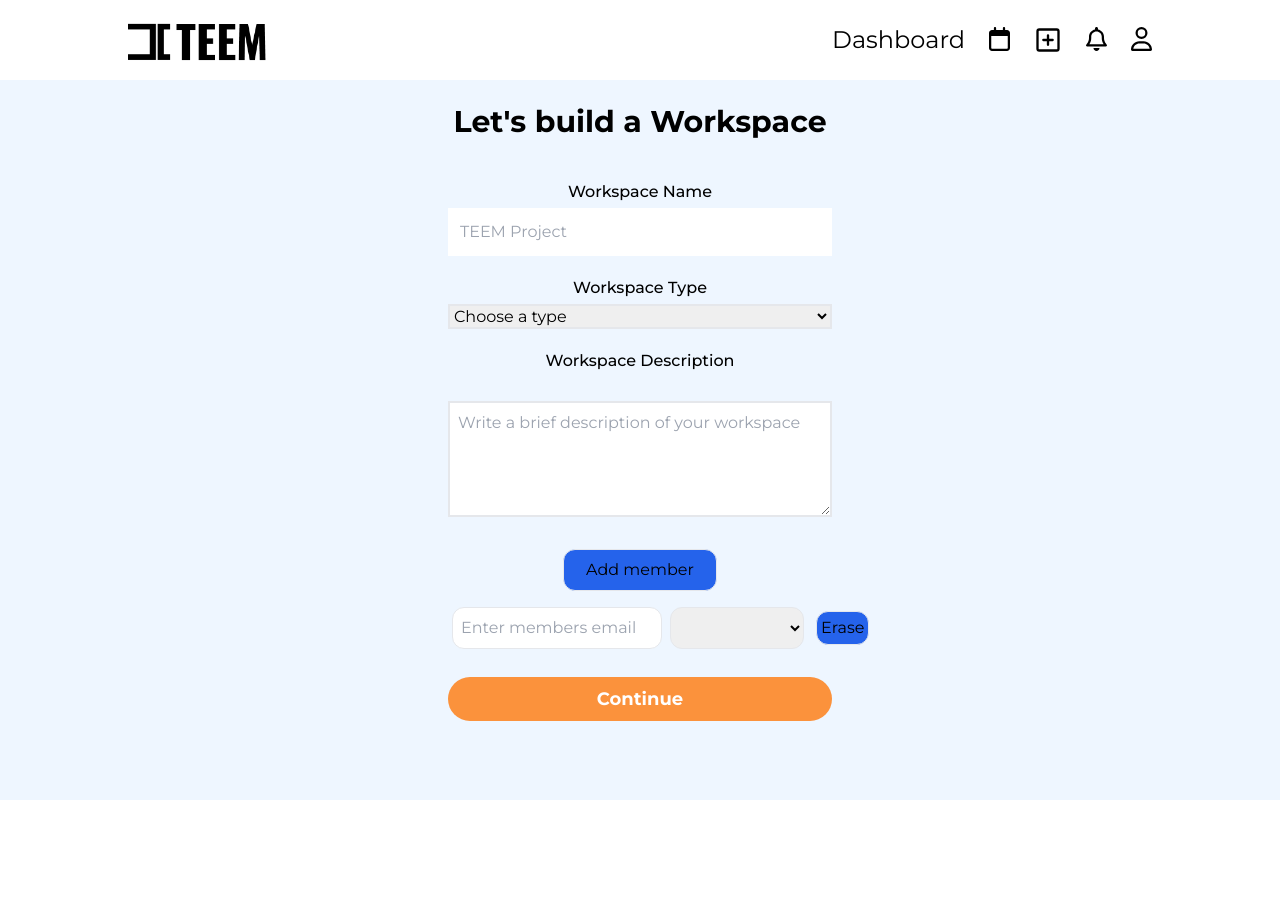
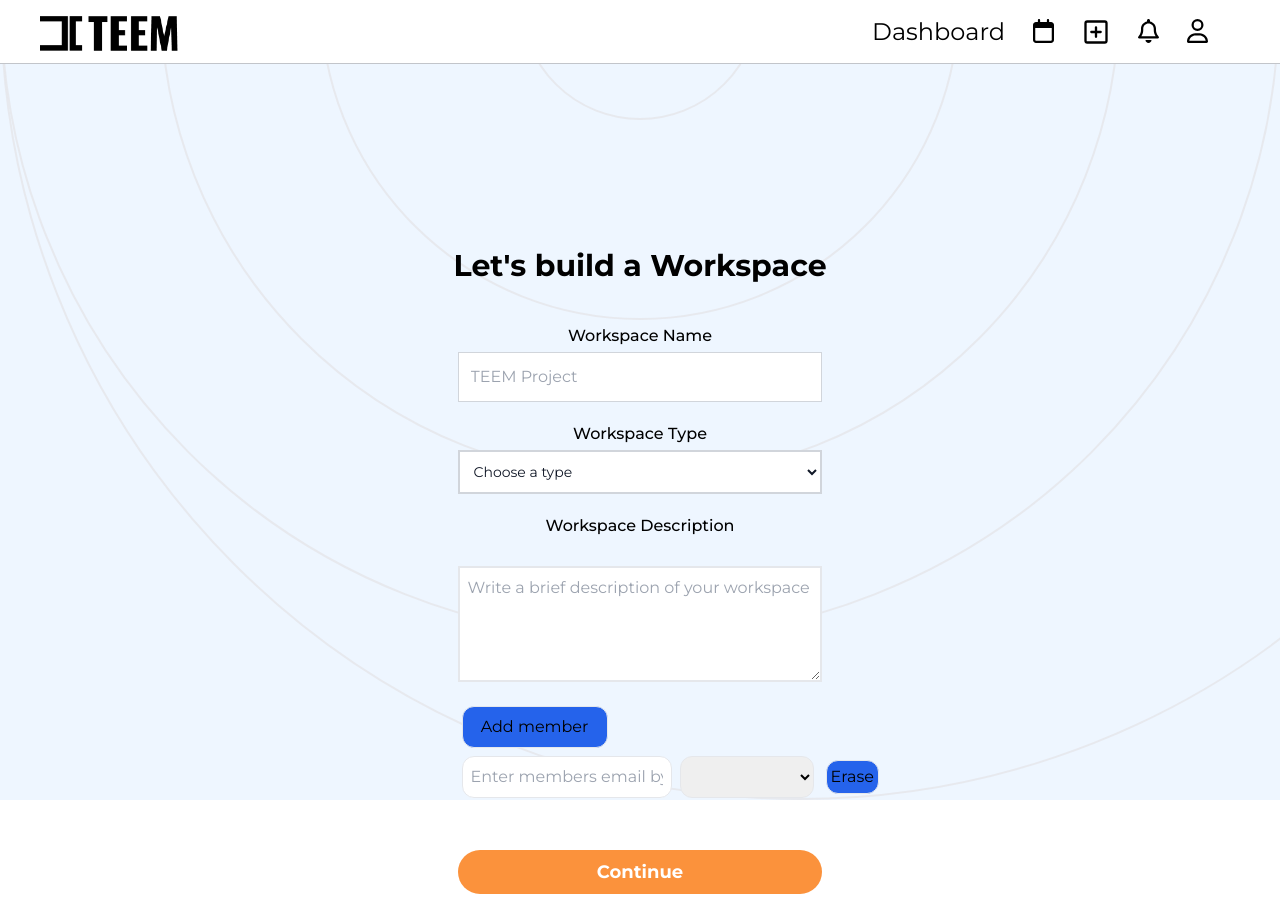
Before and after one commit to KrishRupapara/Group-14_Proj-TEEM, a Next.js app in the folder apps/web/: page /workspace/create in a window 1280 px wide. Before the commit the page ends 800 px from the top, so only its background shows below. Built offline with nearby package versions, Linux system fonts and the light colour scheme.

Commit message:
Merge branch 'dev' of https://github.com/KrishRupapara/Group-14_Proj-TEEM into dhyey_202101190

```diff
--- a/apps/web/src/app/workspace/components/dashboardfile.tsx
+++ b/apps/web/src/app/workspace/components/dashboardfile.tsx
@@ -23,27 +23,31 @@ export default function Dashboardfile() {
     defaultValues: {
       Email: [{}],
       Role: [{}],
-    }
+    },
   });
-
-
 
   const { fields, append, remove } = useFieldArray({ control, name: "Email" });
   const router = useRouter();
 
-  const onFormSubmit = (data) => {
-
+  const onFormSubmit = (data: any) => {
     let email = data.Email;
     let role = data.Role;
 
-    var members = []
+    var members = [];
 
     for (let i = 0; i < email.length; i++) {
       var addmember = {
         email: email[i],
-        role: role[i]
+        role: role[i],
+      };
+      members.push(addmember);
     }
-      members.push(addmember)
+    for (let i = 0; i < email.length; i++) {
+      var addmember = {
+        email: email[i],
+        role: role[i],
+      };
+      members.push(addmember);
     }
     // console.log(email[1]);
     // console.log(members);
@@ -62,11 +66,9 @@ export default function Dashboardfile() {
       }).then((res) => res.json());
 
       router.push("/dashboard");
-
     } catch (err: any) {
       console.log("Login failed", err.message);
     }
-
   };
 
   // async function onSubmit(event: React.SyntheticEvent) {
@@ -89,33 +91,95 @@ export default function Dashboardfile() {
   //   }
   // }
   return (
-    <>
-      <div className="relative lg:h-[4rem] md:h-[3rem] sm:h-[2rem] z-20">
-        <Navbar />
-      </div>
-      <div className="bg-[#eef6ff] lg:min-h-[calc(100vh-4rem)] md:min-h-[calc(100vh-3rem)] sm:min-h-[calc(100vh-2rem)] flex flex-col">
-        {/* <div className="z-0 absolute h-screen w-full">
+    // bg-gradient-to-tr from-[#E0CBA8] via-[#779FA1] to-[#E0CBA8]
+
+    <div className="bg-[#eef6ff] flex flex-col h-screen ">
+      <div className="z-0 fixed  w-full">
         <div className="overflow-hidden opacity-85 h-60 w-60 absolute left-0 right-0 bottom-0 top-0 rounded-full border-2  m-auto"></div>
         <div className="overflow-hidden opacity-85 h-[40rem] w-[40rem] absolute left-0 right-0 bottom-0 top-0 rounded-full border-2  m-auto"></div>
         <div className="overflow-hidden opacity-85 h-[60rem] w-[60rem] absolute left-0 right-0 bottom-0 top-0 rounded-full border-2  m-auto"></div>
         <div className="overflow-hidden opacity-85 h-[80rem] w-[80rem] absolute left-0 right-0 bottom-0 top-0 rounded-full border-2  m-auto"></div>
         <div className="overflow-hidden opacity-85 h-[100rem] w-[100rem] absolute left-0 right-0 bottom-0 top-0 rounded-full border-2  m-auto"></div>
+        {/* <svg className="absolute m-auto left-0 top-0 right-0 bottom-0">
+          <circle
+            className="ml-30"
+            cx="0"
+            cy="0"
+            r="40"
+            stroke="green"
+            stroke-width="4"
+            fill="yellow"
+          />
+        </svg> */}
+      </div>
+      <div className="h-[calc(100vh-4rem)] flex flex-col">
+        <div className="w-full fixed z-20">
+          <Navbar />
+        </div>
+        {/* Doodles */}
+        {/* <div>
+          <div className="absolute right-0 top-3">
+            <img
+              src="/img/uploadcloud.png"
+              alt="Not found"
+              width={90}
+              height={90}
+            />
+            <img
+              src="/img/deadman.png"
+              alt="Not found"
+              width={90}
+              height={90}
+            />
+          </div>
+          <div className="absolute right-24 top-20">
+            <img
+              src="/img/speaker.png"
+              alt="Not found"
+              width={45}
+              height={45}
+            />
+          </div>
+          <div className="absolute bottom-0 left-1">
+            <img
+              src="/img/rightarrowsmulti.png"
+              alt="Not found"
+              width={200}
+              height={200}
+            />
+          </div>
         </div> */}
-
-        <div className="flex flex-col">
-          <div className="h-full lg:w-2/4 md:w-fit mx-auto card-bg relative">
+        <div className="h-full w-1/2 mt-[8vh] mx-auto p-4 card-bg relative">
           {/* card */}
           <form
             action=""
             onSubmit={handleSubmit(onFormSubmit)}
             className=" mx-auto h-full flex flex-col justify-center"
           >
-              <div className="py-2 flex flex-col justify-around items-start">
+            <div className="h-[40vh] w-full py-2 flex flex-col justify-around items-start">
               <div className="mx-auto">
-                  <h2 className="font-bold mb-6 mt-8 text-3xl text-black">
+                <h2 className="font-bold mb-6 text-3xl text-black">
                   Let&apos;s build a Workspace
                 </h2>
               </div>
+
+              {/* <div className="flex flex-col ml-32  ">
+                <img
+                  className="h-auto max-w-full"
+                  className="h-auto max-w-ful
+                  src="/img/arrow-left.png"
+                  alt="arrow down"
+                  width={90}
+                  height={90}
+                />
+              </div> */}
+              {/* <h4 className="text-center">
+                {" "}
+                Workspaces are shared environment where teams can collaborate on
+                tasks, cycles and projects.
+              </h4> */}
+              {/* name */}
+              {/* Workspace Name */}
               <div className="flex flex-col w-3/5 mx-auto py-1 mt-3">
                 <label
                   htmlFor="workspacetitle"
@@ -134,7 +198,7 @@ export default function Dashboardfile() {
                   required
                   //onChange={(e) => setUser({ ...user, email: e.target.value })}
 
-                    className=" rounded-lg bg-white p-3"
+                  className=" border border-gray-300 bg-white p-3"
                   onChange={(e) =>
                     setWorkspace({
                       ...workspace,
@@ -157,9 +221,8 @@ export default function Dashboardfile() {
                 </label>
                 <select
                   id="countries"
-                    //className="bg-gray-50  text-gray-900 text-sm rounded-lg block w-full p-2.5"
+                  className="bg-white  border-2 border-gray-300 text-gray-900 text-sm rounded-lg focus:ring-blue-900 focus:border-blue-500 block w-full p-2.5 dark:bg-gray-700 dark:border-gray-600 dark:placeholder-gray-400 dark:text-white dark:focus:ring-blue-500 dark:focus:border-blue-500"
                   required
-                    className="select select-bordered w-full max-w border-2"
                   onChange={(t) =>
                     setWorkspace({
                       ...workspace,
@@ -191,7 +254,7 @@ export default function Dashboardfile() {
                 </label>
                 <br />
                 <textarea
-                    className="rounded-md p-2 bg-white border-2"
+                  className=" p-2 bg-white border-2"
                   rows={4}
                   placeholder="Write a brief description of your workspace"
                   required
@@ -207,42 +270,59 @@ export default function Dashboardfile() {
 
               <div className="flex flex-col w-3/5 mx-auto py-1 mt-3">
                 <button
-                    className="border border-xl rounded-xl bg-blue-600 mx-auto my-3 p-2 lg:w-2/5 sm:1/4"
+                  className="border border-xl rounded-xl bg-blue-600 m-1 p-2 w-2/5"
                   onClick={() => append({})}
                 >
                   Add member
                 </button>
 
-                  <div className='flex flex-col mx-auto' >
+                <div className="flex flex-col">
                   {fields.map(({ id }, index) => {
-                      return <div className='lg:flex'>
+                    return (
+                      <div className="flex">
                         <input
                           id="members"
-                          placeholder="Enter members email"
+                          placeholder="Enter members email by Comma"
                           type="email"
                           autoCapitalize="none"
                           autoComplete="off"
                           autoCorrect="off"
                           required
-                          className='border rounded-xl p-2 m-1'
+                          className="border rounded-xl p-2 m-1"
                           {...register(`Email.${index}.Email` as any)}
                         />
 
-
-                        <select id="Role" required className='border rounded-xl p-2 m-1' {...register(`Role.${index}`)}>
+                        <select
+                          id="Role"
+                          required
+                          className="border rounded-xl p-2 m-1"
+                          {...register(`Role.${index}`)}
+                        >
                           {/* <option disabled selected>Choose a role</option> */}
                           <option value="collaborator">collaborator</option>
                           <option value="Manager">Manager</option>
                         </select>
 
-                        <button className="border bg-blue-600 m-2 p-1 rounded-xl py-1" onClick={() => remove(index)}>Erase</button>
+                        <button
+                          className="border bg-blue-600 m-2 p-1 rounded-xl py-1"
+                          onClick={() => remove(index)}
+                        >
+                          Erase
+                        </button>
                       </div>
+                    );
                   })}
+
+                  {/* <div className='flex flex-col mx-auto mt-2 text-[#295BE7] underline'>
+                  <button type='submit' className="">
+                    Invite with link
+                  </button>
+                </div> */}
                 </div>
               </div>
 
               {/*Submit Button*/}
-                <div className="flex flex-col w-3/5 mx-auto py-1 mt-4">
+              <div className="flex flex-col w-3/5 mx-auto py-1 mt-10">
                 <button
                   disabled={isLoading}
                   type="submit"
@@ -259,6 +339,5 @@ export default function Dashboardfile() {
         </div>
       </div>
     </div>
-    </>
   );
 }
--- a/apps/web/src/components/Navbar.tsx
+++ b/apps/web/src/components/Navbar.tsx
@@ -11,8 +11,8 @@ import { TaskDialog } from "./ui/task-dialog";
 export default function NavComponent() {
   return (
     <div className="bg-white sticky top-0 z-10">
-      <div className="h-[5rem] w-4/5 mx-auto flex flex-row items-center justify-between">
-        <div>
+      <div className="h-[4rem]  mx-auto flex border-gray-700/30 border-b px-[5vh]">
+        <div className="flex basis-1/4 ">
           <Image
             src="/img/logoblack.png"
             alt="Image Not found"
@@ -20,24 +20,24 @@ export default function NavComponent() {
             height={150}
           />
         </div>
-        <ul className="flex gap-6 whitespace-nowrap justify-around items-center text-2xl">
-          <li>
+        <ul className="flex  basis-3/4 justify-end items-center gap-7 whitespace-nowrap text-2xl px-[4vh]">
+          <li className="hover:font-medium  hover:rounded-md">
             <Link href="/dashboard">Dashboard</Link>
           </li>
-          <li>
+          <li title="Calendar" className="  hover:scale-110">
             <Link href="">
               <FontAwesomeIcon icon={faCalendar} height={28} />
             </Link>
           </li>
-          <li>
+          <li title="Add task" className="  hover:scale-110">
             <TaskDialog />
           </li>
-          <li>
+          <li title="Notifications" className="  hover:scale-110">
             <Link href="">
               <FontAwesomeIcon icon={faBell} height={28} />
             </Link>
           </li>
-          <li>
+          <li title="Profile" className="  hover:scale-110">
             <Link href="/profile">
               <FontAwesomeIcon icon={faUser} height={28} />
             </Link>
```
Lines whose indentation alone changed are shown as unchanged.
